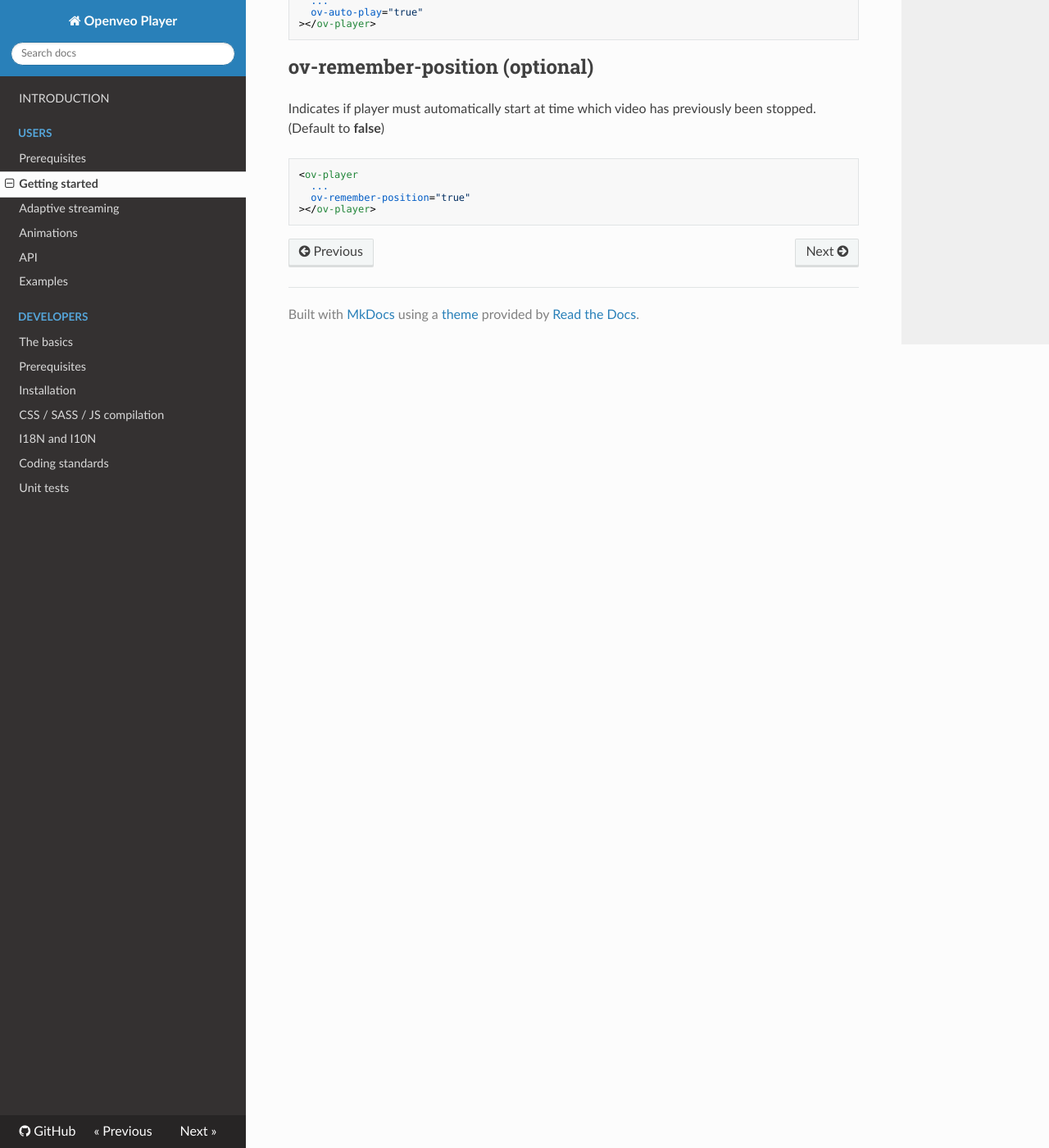
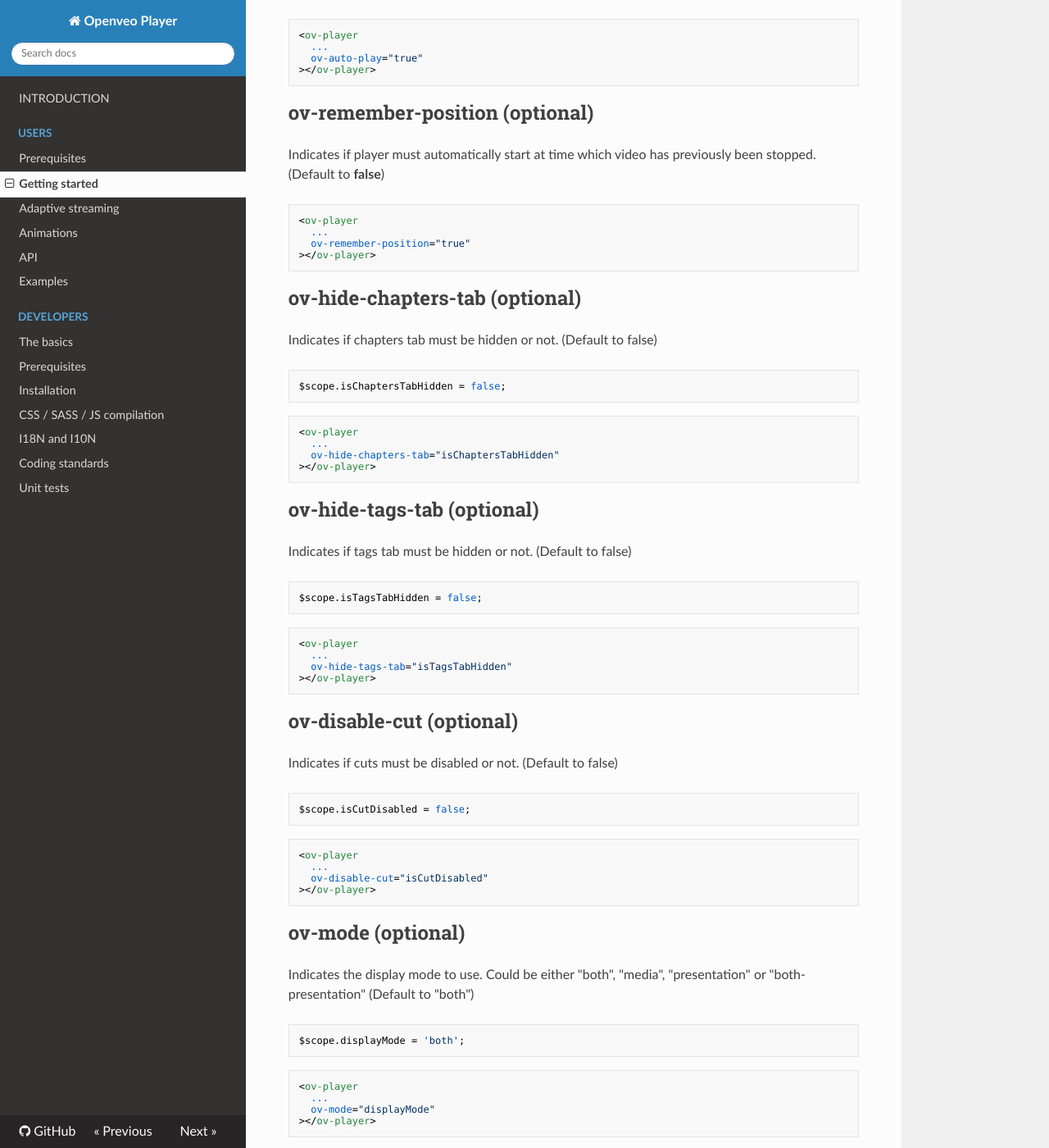
Before and after one commit to veo-labs/openveo-player, an MkDocs documentation site: the page built from docs/getting-started.md, in a window 1280 px wide and 1400 px high, scrolled down 6500 px. Shown: the whole window at 82% size. Built offline with MkDocs 1.6.1, drawn with Linux system fonts in a browser that asks for light colours; nearby versions of some CDN libraries; old or Windows-style settings are respelled for this version of MkDocs; some of the changed text lies outside the part shown.

Commit message:
Add documentation for new attributes and sources
Some documentation was missing about attributes
ov-media-sources-icon, ov-hide-chapters-tab,
ov-hide-tags-tab, ov-mode and ov-disable-cut.
Documentation was also missing for
needPoiConversion event and API setSource method.

````diff
--- a/docs/getting-started.md
+++ b/docs/getting-started.md
@@ -12,10 +12,14 @@ OpenVeo Player defines an AngularJS directive **ov-player**:
   ov-mode-icon="isModeIconDisplayed"
   ov-settings-icon="isSettingsIconDisplayed"
   ov-media-sources-icon="isMediaSourcesIconDisplayed"
+  ov-hide-chapters-tab="isChaptersTabHidden"
+  ov-hide-tags-tab="isTagsTabHidden"
+  ov-disable-cut="isCutDisabled"
   ov-language="en"
   ov-player-type="html"
   ov-auto-play="true"
   ov-remember-position="true"
+  ov-mode="both"
 ></ov-player>
 ```
 
@@ -364,3 +368,63 @@ Indicates if player must automatically start at time which video has previously
   ov-remember-position="true"
 ></ov-player>
 ```
+
+## ov-hide-chapters-tab (optional)
+
+Indicates if chapters tab must be hidden or not. (Default to false)
+
+```javascript
+$scope.isChaptersTabHidden = false;
+```
+
+```html
+<ov-player
+  ...
+  ov-hide-chapters-tab="isChaptersTabHidden"
+></ov-player>
+```
+
+## ov-hide-tags-tab (optional)
+
+Indicates if tags tab must be hidden or not. (Default to false)
+
+```javascript
+$scope.isTagsTabHidden = false;
+```
+
+```html
+<ov-player
+  ...
+  ov-hide-tags-tab="isTagsTabHidden"
+></ov-player>
+```
+
+## ov-disable-cut (optional)
+
+Indicates if cuts must be disabled or not. (Default to false)
+
+```javascript
+$scope.isCutDisabled = false;
+```
+
+```html
+<ov-player
+  ...
+  ov-disable-cut="isCutDisabled"
+></ov-player>
+```
+
+## ov-mode (optional)
+
+Indicates the display mode to use. Could be either "both", "media", "presentation" or "both-presentation" (Default to "both")
+
+```javascript
+$scope.displayMode = 'both';
+```
+
+```html
+<ov-player
+  ...
+  ov-mode="displayMode"
+></ov-player>
+```
````
Also changed, not shown: CHANGELOG.md (+1 -1 lines), docs/api.md (+36 -0 lines), docs/examples.md (+3 -0 lines), 1 other file.
